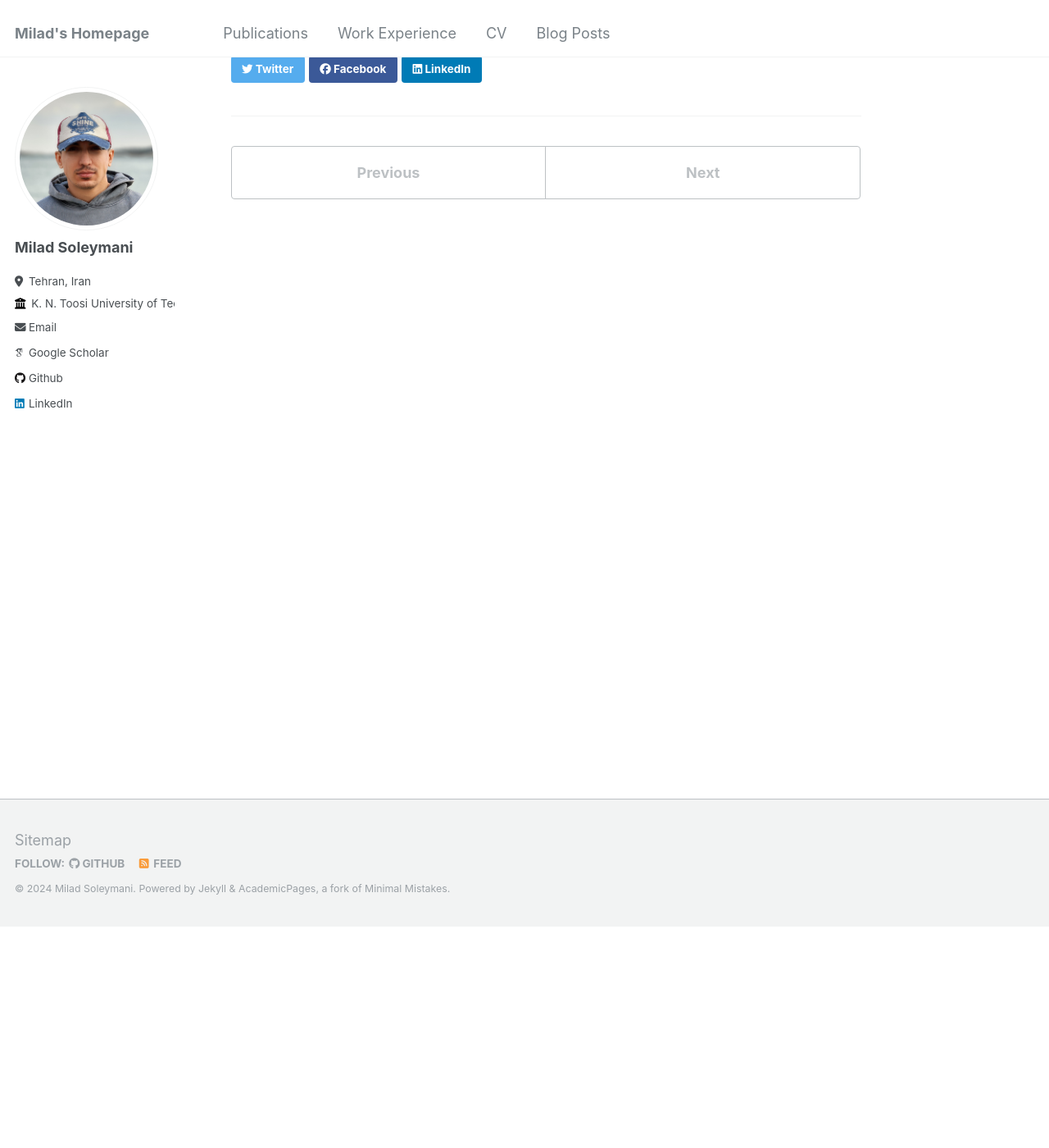
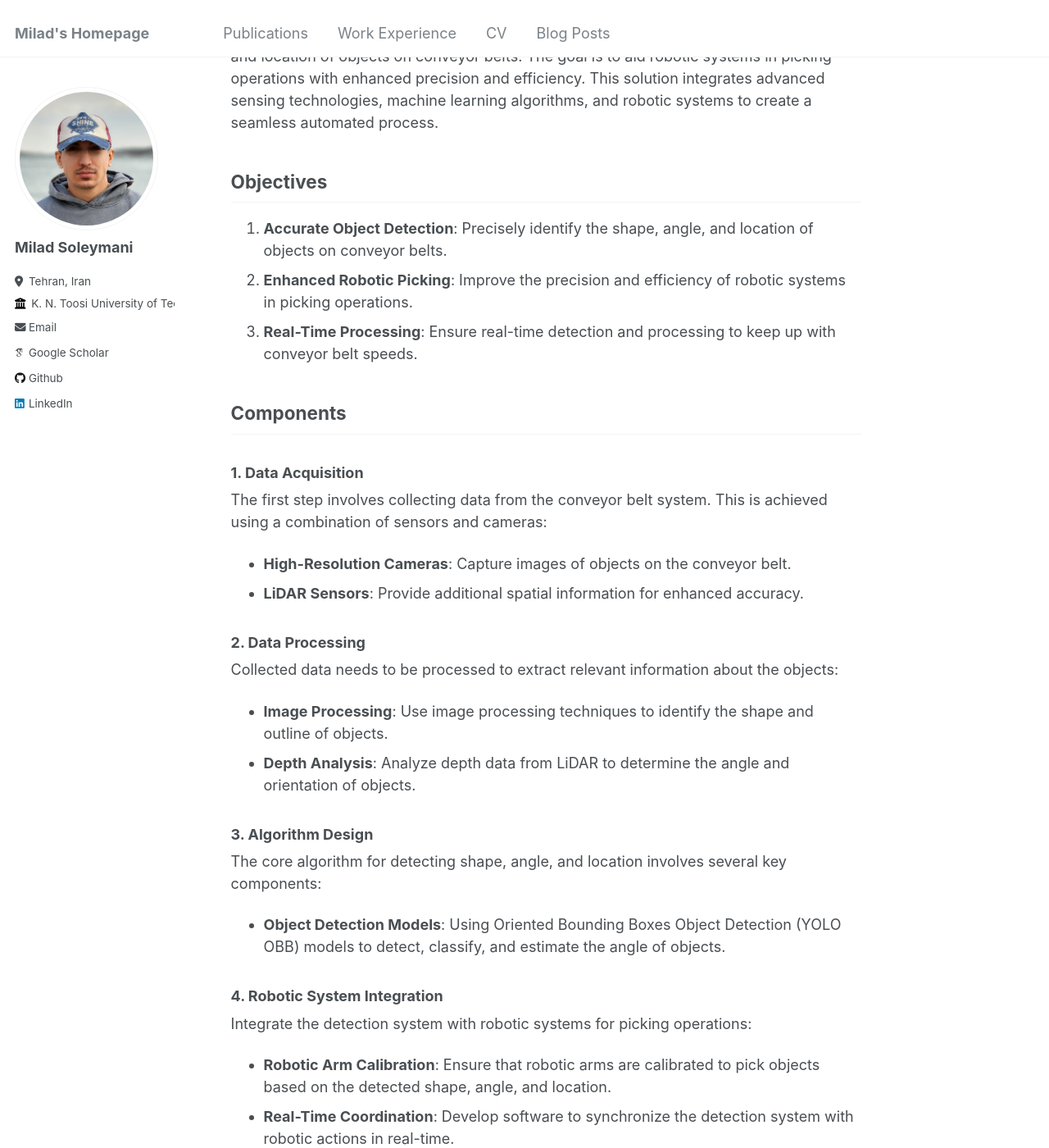
Before and after one commit to MiladSoleymani/Milad-Soleymani, a Jekyll site: the page built from _portfolio/portfolio-2.md, in a window 1280 px wide and 1400 px high, scrolled down 270 px. Shown: the whole window at 82% size. Built offline with Jekyll 4.4.1, drawn with Linux system fonts in a browser that asks for light colours; some web fonts are replaced; some of the changed text lies outside the part shown.

Commit message:
Update portfolio-2.md

```diff
--- a/_portfolio/portfolio-2.md
+++ b/_portfolio/portfolio-2.md
@@ -1,5 +1,58 @@
 ---
 title: "ObjectLocate Precision Mapping"
-excerpt: " <img width='350' alt='Screenshot 2024-05-29 at 10 52 36 PM' src='https://github.com/MiladSoleymani/Milad-Soleymani/assets/78655282/4d4ef2b0-3221-400c-b534-1420ac98b9c3'> <br/> <br/> Designing an innovative solution for detecting the shape, angle, and location of <br/> objects on conveyor belts, aiding robotic systems in picking operations with <br/> enhanced precision and efficiency <br/> [RUTILEA](https://rutilea.com/en/rutilea/), Japan"
+excerpt: " <img width='350' alt='Screenshot 2024-05-29 at 10 52 36 PM' src='https://github.com/MiladSoleymani/Milad-Soleymani/assets/78655282/4d4ef2b0-3221-400c-b534-1420ac98b9c3'> <br/> <br/> Designing an innovative solution for detecting the shape, angle, and location of <br/> objects on conveyor belts, aiding robotic systems in picking operations with <br/> enhanced precision and efficiency. <br/> [RUTILEA](https://rutilea.com/en/rutilea/), Japan"
 collection: portfolio
 ---
+
+## Overview
+This document outlines the design of an innovative solution for detecting the shape, angle, and location of objects on conveyor belts. The goal is to aid robotic systems in picking operations with enhanced precision and efficiency. This solution integrates advanced sensing technologies, machine learning algorithms, and robotic systems to create a seamless automated process.
+
+## Objectives
+1. **Accurate Object Detection**: Precisely identify the shape, angle, and location of objects on conveyor belts.
+2. **Enhanced Robotic Picking**: Improve the precision and efficiency of robotic systems in picking operations.
+3. **Real-Time Processing**: Ensure real-time detection and processing to keep up with conveyor belt speeds.
+
+## Components
+
+### 1. Data Acquisition
+The first step involves collecting data from the conveyor belt system. This is achieved using a combination of sensors and cameras:
+- **High-Resolution Cameras**: Capture images of objects on the conveyor belt.
+- **LiDAR Sensors**: Provide additional spatial information for enhanced accuracy.
+
+### 2. Data Processing
+Collected data needs to be processed to extract relevant information about the objects:
+- **Image Processing**: Use image processing techniques to identify the shape and outline of objects.
+- **Depth Analysis**: Analyze depth data from LiDAR to determine the angle and orientation of objects.
+
+### 3. Algorithm Design
+The core algorithm for detecting shape, angle, and location involves several key components:
+- **Object Detection Models**: Using Oriented Bounding Boxes Object Detection (YOLO OBB) models to detect, classify, and estimate the angle of objects.
+
+### 4. Robotic System Integration
+Integrate the detection system with robotic systems for picking operations:
+- **Robotic Arm Calibration**: Ensure that robotic arms are calibrated to pick objects based on the detected shape, angle, and location.
+- **Real-Time Coordination**: Develop software to synchronize the detection system with robotic actions in real-time.
+- **Error Handling**: Implement error handling mechanisms to manage misdetections or mispicks.
+
+### 5. Optimization and Improvement
+Continuously improve the system by:
+- **Feedback Mechanisms**: Implement feedback loops from the robotic systems to enhance detection algorithms.
+- **Performance Monitoring**: Track key metrics such as detection accuracy, processing time, and picking efficiency.
+
+## Technologies Needed
+
+### 1. Hardware
+- **High-Resolution Cameras**: Essential for capturing detailed images of objects on the conveyor belt.
+- **LiDAR**: Provide depth information necessary for angle and location detection.
+- **Robotic Arms**: Precision robotic arms for picking and placing operations.
+- **Processing Units**: High-performance computing units for real-time data processing.
+
+### 2. Software
+- **Machine Learning Frameworks**: PyTorch.
+- **Image Processing Libraries**: OpenCV.
+- **Depth Analysis Tools**: Libraries such as PCL (Point Cloud Library) for processing 3D data.
+- **Robotic Control Software**: ROS (Robot Operating System) for integrating robotic systems.
+
+### 3. Communication
+- **Networking**: Reliable networking solutions for data transmission between sensors, processing units, and robotic systems.
+- **APIs**: RESTful APIs for integrating various components of the detection and robotic systems.
```
